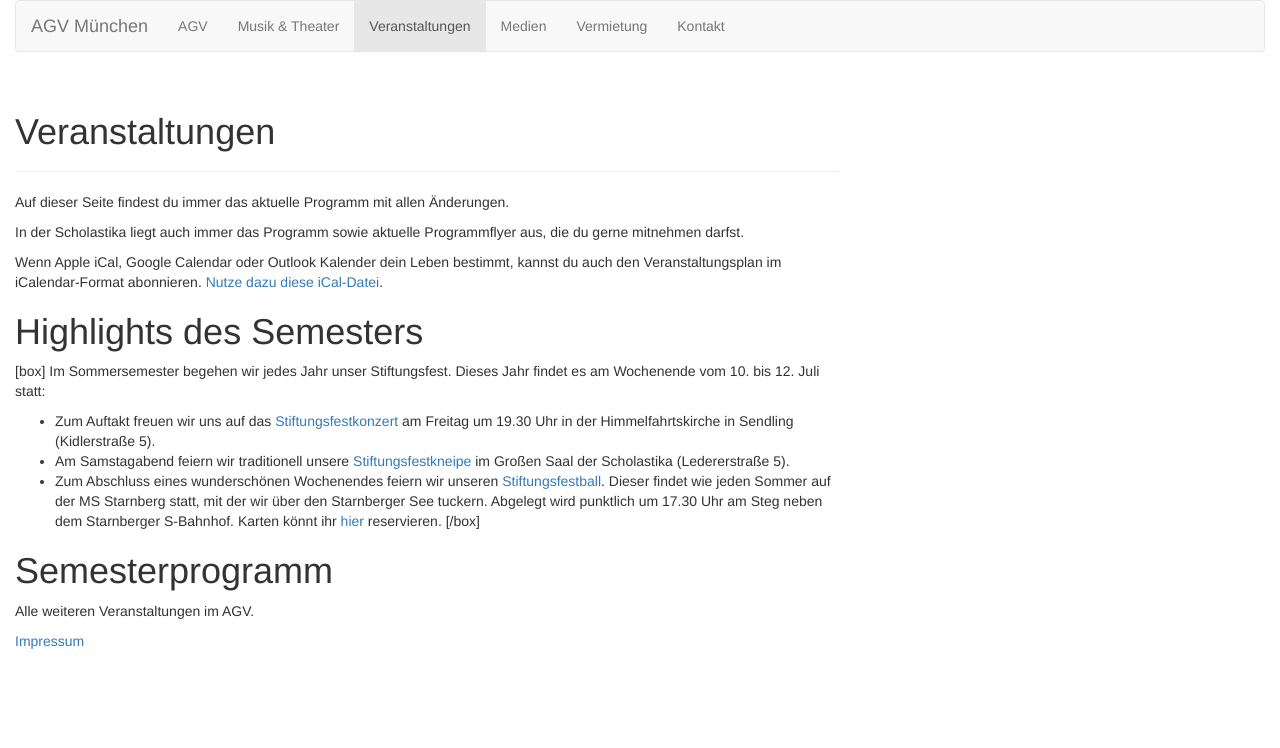
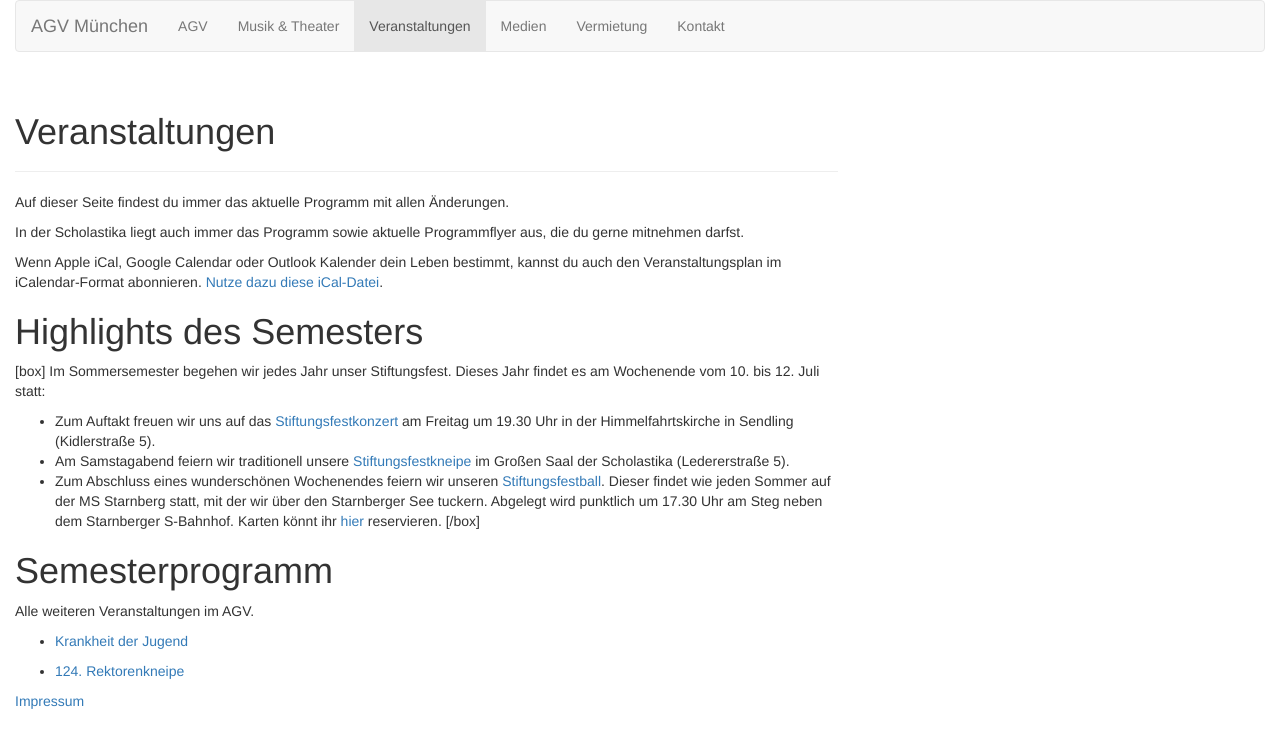
Before and after one commit to MyOldStuff/agvm.github.io, a Jekyll site: the page built from veranstaltungen/index.md, in a window 1280 px wide. Shown: the top 748 px of the page. Built offline with Jekyll 4.4.1, drawn with Linux system fonts in a browser that asks for light colours; nearby versions of some CDN libraries.

Commit message:
Add simple listing of events

```diff
--- a/_veranstaltungen/ws2015/krankheit-der-jugend.md
+++ b/_veranstaltungen/ws2015/krankheit-der-jugend.md
@@ -1,5 +1,5 @@
 ---
-title: 124. Rektorenkneipe
+title: Krankheit der Jugend
 start:
   - 2015-10-09 19:30:00
   - 2015-10-10 19:30:00
--- a/veranstaltungen/index.md
+++ b/veranstaltungen/index.md
@@ -31,3 +31,7 @@ Im Sommersemester begehen wir jedes Jahr unser Stiftungsfest. Dieses Jahr findet
 # Semesterprogramm
 
 Alle weiteren Veranstaltungen im AGV.
+
+{% for event in site.veranstaltungen %}
+* [{{ event.title }}]({{ event.url }})
+{% endfor %}
```
